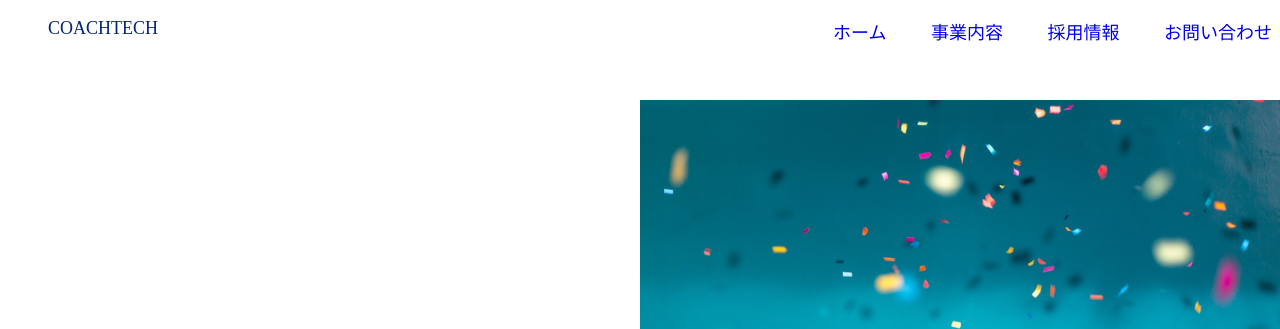
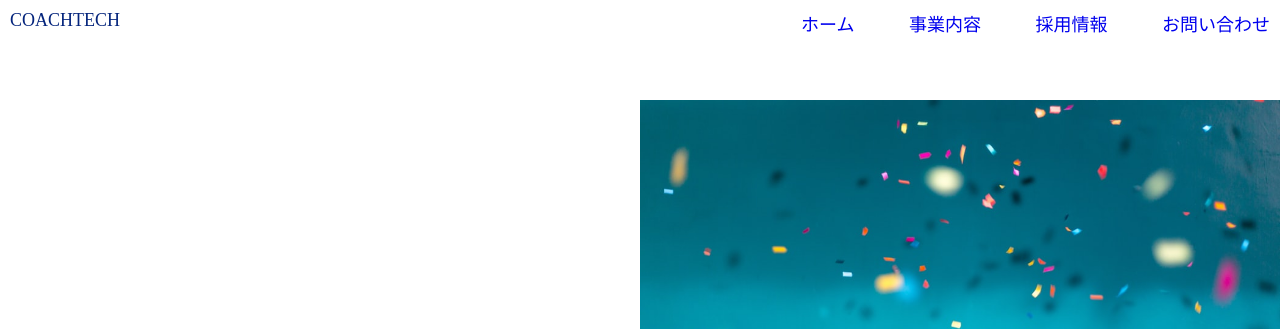
Before and after one commit to shiori-osm/coachtech-css, a plain HTML site: page index.html in a window 1280 px wide. Shown: the top 329 px of the page. Drawn offline with Linux system fonts and the light colour scheme.

Commit message:
修正してみた

```diff
--- a/css/styles.css
+++ b/css/styles.css
@@ -1,22 +1,32 @@
+body{
+  margin: 0;
+}
+
 header{
   font-size: 18px;
 }
 
+ul{
+  margin: 0;
+  display: inline;
+  color: #04247c;
+}
 li{
   display: inline;
   list-style: none;
-  padding: 0px;
-  color: #04247c;
+  padding-right:10px ;
 }
 
 .title{
   float :left;
+  padding: 10px;
 }
 
 .select{
-  text-align: right;
+  margin-top:10px ;
+  float: right;
   padding-left: 40px ;
-  color: #04247c;
+
 }
 
 a{
@@ -30,7 +40,7 @@ p.smile{
 }
 
 .box{
-  width: 1000px;
+  width: 100%;
   height: 250px;
   background-color: #04247c;
 }
@@ -43,6 +53,7 @@ img{
 }
 
 .smileandbox{
+  width: 80%;
   position: absolute;
   top: 300px;
 }
```
